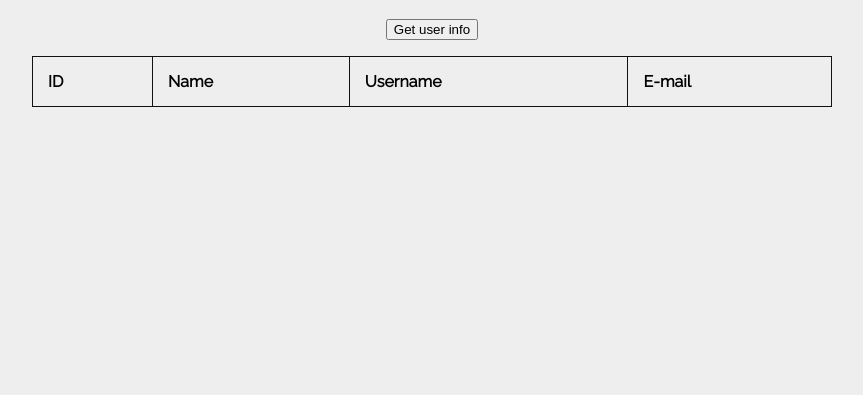
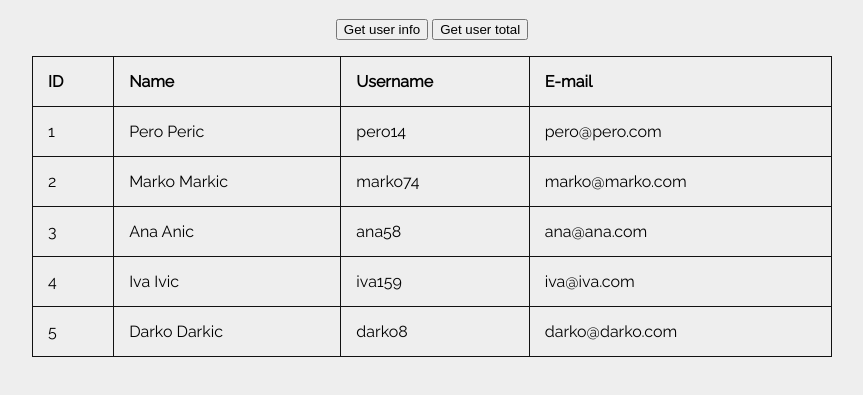
Before and after one commit to tkescec/ajax-json, a website: page index.html in a window 1280 px wide. Both pictures are taken after a click on the button "Get user info". Shown: the part 61-456 px from the top of the page, without its empty margins (208-1071 px from the left). Drawn offline with nearby package versions, Linux system fonts and the light colour scheme; files that its build step writes are made by us from their sources.

Commit message:
one of the commits

```diff
--- a/index.html
+++ b/index.html
@@ -10,6 +10,7 @@
         <div class="content">
             <h1>Users Information</h1>
             <button class="btn">Get user info</button>
+            <button class="btn btn 2">Get user total</button>
             <div class="preloader"></div>
             <table class="users">
                 <thead>
--- a/src/js/app.js
+++ b/src/js/app.js
@@ -4,12 +4,15 @@ var handleContent = function () {
 
     $('.btn').click(function (e) {
         e.preventDefault();
-
+        var btn = $(this);
+        $('.users tbody').empty();
         $.ajax({
             url: "data/users.json",
             type: "GET",
             data: { "id": 1 },
             beforeSend: function () {
+                //btn.unbind('click');
+                //btn.prop('disabled', 'disabled');
                 preloader.empty();
                 preloader.append(ajaxLoader);
             },
@@ -17,6 +20,18 @@ var handleContent = function () {
                 /* Ponkad je potrebno parsirati JSON koji dobijete u rezultatu u js objekt */
                 //var users = $.parseJSON(result);
 
+                $.each(result, function(key, value){
+                    var html = '';
+                    html += '<tr>';
+                    html += '<td>' + value.id + '</td>';
+                    html += '<td>' + value.name + '</td>';
+                    html += '<td>' + value.username + '</td>';
+                    html += '<td>' + value.email + '</td>';
+                    html += '</tr>';
+
+                    $('.users tbody').append(html);
+                });
+                console.log($(btn));
             },
             error: function (xhr, status, error) {
                 if (error){
```
Also changed, not shown: dist/js/app.min.js, 1 other file.
